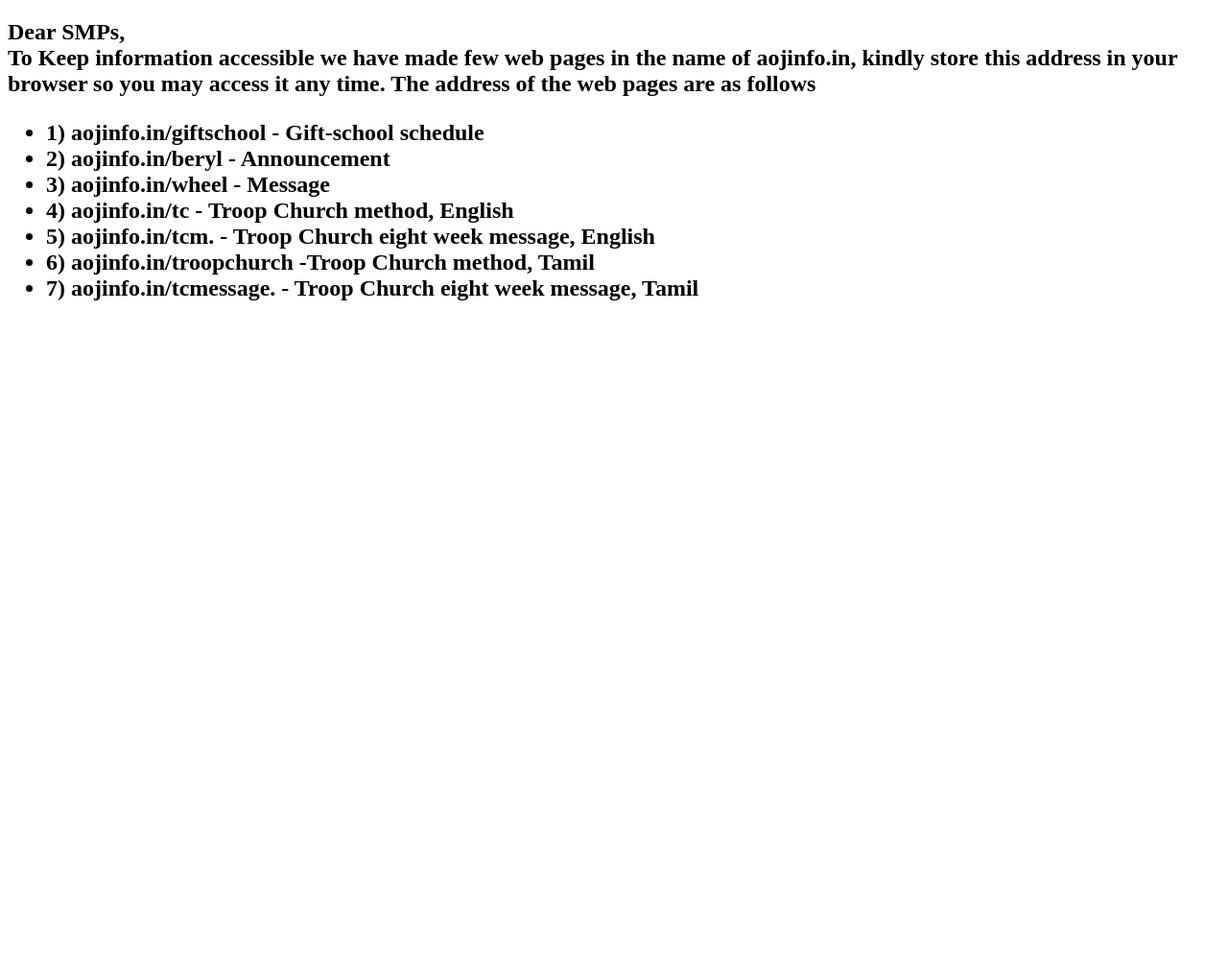
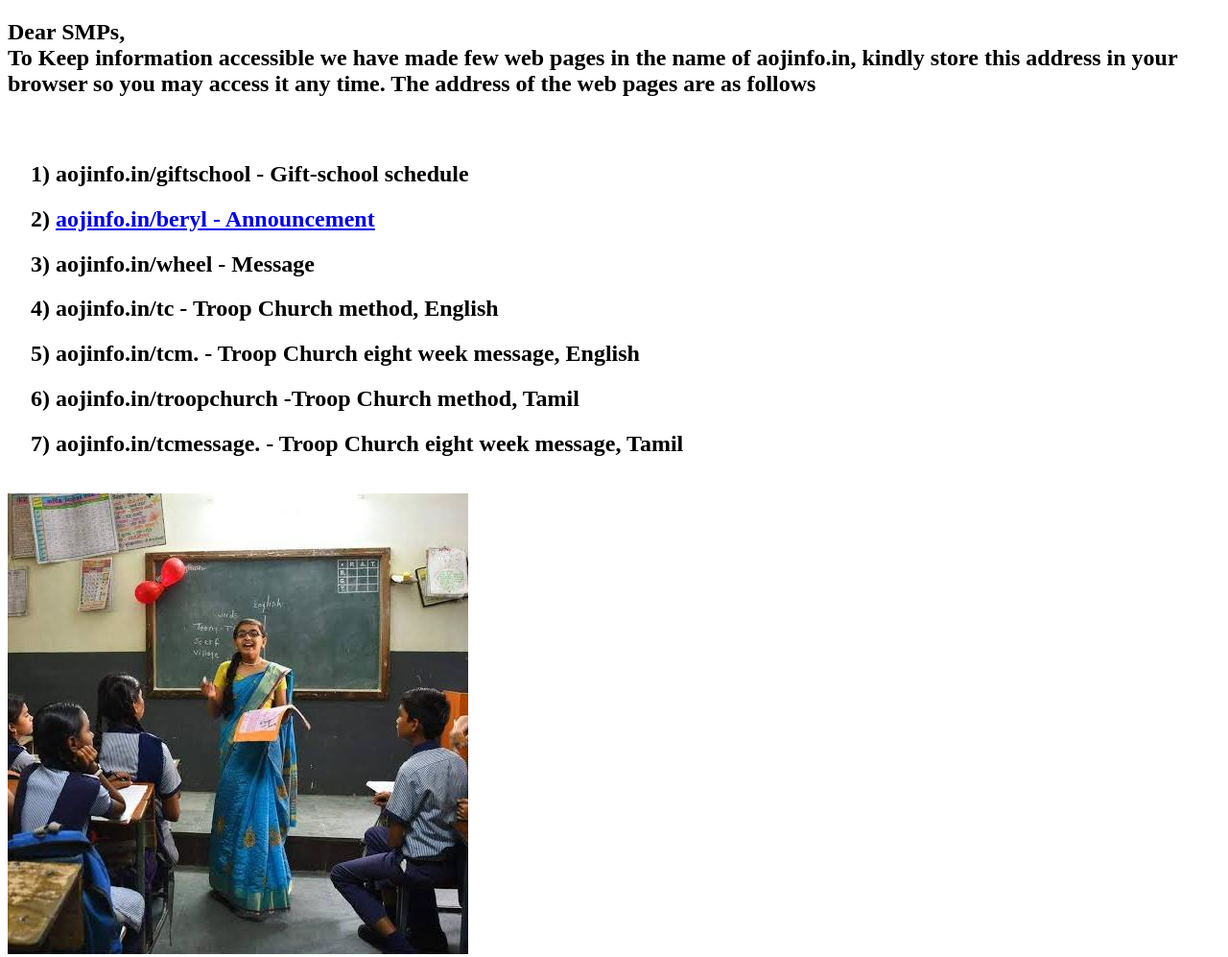
Before and after one commit to TroopChurch/AOJ, a plain HTML site: page index.html in a window 1280 px wide. Shown: the whole page at 96% size. Before the commit the page ends 800 px from the top, so only its background shows below. Drawn offline with Linux system fonts and the light colour scheme.

Commit message:
Update index.html

```diff
--- a/index.html
+++ b/index.html
@@ -1,19 +1,31 @@
 <!DOCTYPE html>
 <html>
 <head>
-	<title> Index</title>
+
+
+  <title>Index</title>
 </head>
+
+
 <body>
-	<H2>Dear SMPs,<br>
-		To Keep information accessible we have made few web pages in the name of aojinfo.in, kindly store this address in your browser so you may access it any time. The address of the web pages are as follows<br>
 
-<ul><li>1) aojinfo.in/giftschool      - Gift-school schedule</li>
-<li>2) aojinfo.in/beryl              - Announcement</li>
-<li>3) aojinfo.in/wheel            - Message</li>
-<li>4) aojinfo.in/tc                   - Troop Church method, English</li>
-<li>5) aojinfo.in/tcm.               - Troop Church eight week message, English</li>
-<li>6) aojinfo.in/troopchurch   -Troop Church method, Tamil</li>
-<li>7) aojinfo.in/tcmessage.   - Troop Church  eight week message, Tamil</li></ul></h2>
+
+<h2>Dear SMPs,<br>
+To Keep information accessible we have made few web pages in the name
+of aojinfo.in, kindly store this address in your browser so you may
+access it any time. The address of the web pages are as follows</h2>
+<h2>&nbsp;&nbsp;&nbsp;&nbsp;</h2>
+<h2>&nbsp;&nbsp;&nbsp; 1) aojinfo.in/giftschool      - Gift-school schedule&nbsp;</h2>
+<h2>&nbsp;&nbsp;&nbsp; 2) <a href="https://aojinfo.in/beryl">aojinfo.in/beryl              - Announcement</a>&nbsp;</h2>
+<h2>&nbsp;&nbsp;&nbsp; 3) aojinfo.in/wheel            - Message
+&nbsp;&nbsp;&nbsp;&nbsp;</h2>
+<h2>&nbsp;&nbsp;&nbsp; 4) aojinfo.in/tc                   - Troop Church method, English&nbsp;</h2>
+<h2>&nbsp;&nbsp;&nbsp; 5) aojinfo.in/tcm.               - Troop Church eight week message, English
+&nbsp;&nbsp;&nbsp; &nbsp;&nbsp;&nbsp;&nbsp;</h2>
+<h2>&nbsp;&nbsp;&nbsp; 6) aojinfo.in/troopchurch   -Troop Church method, Tamil&nbsp;</h2>
+<h2>&nbsp;&nbsp;&nbsp; 7) aojinfo.in/tcmessage.   - Troop Church  eight week message, Tamil</h2>
+<br>
+<img style="width: 480px; height: 480px;" alt="BFF" src="img/bff.jpeg">
 
 </body>
 </html>
```
